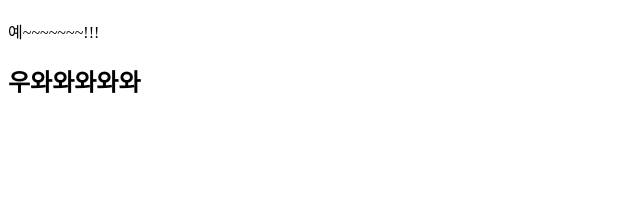
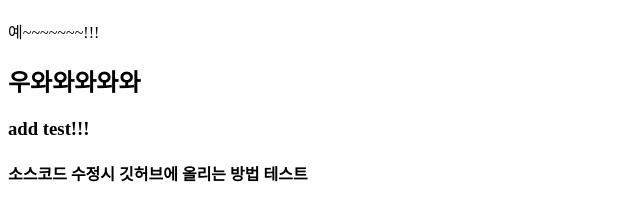
Before and after one commit to ZENO-EAST/web1, a plain HTML site: page index.html in a window 1280 px wide. Shown: the part 70-290 px from the top of the page, without its empty margins (0-640 px from the left). Drawn offline with Linux system fonts and the light colour scheme.

Commit message:
second commit

```diff
--- a/index.html
+++ b/index.html
@@ -11,5 +11,7 @@
     <h1>첫번째 프로젝트당~~~~~!!!</h1>
     <p>예~~~~~~~!!!</p>
     <h2>우와와와와와</h2>
-  </body>
+    <h3>add test!!!</h3>
+    <h4>소스코드 수정시 깃허브에 올리는 방법 테스트</h4>
+</body>
 </html>
```
